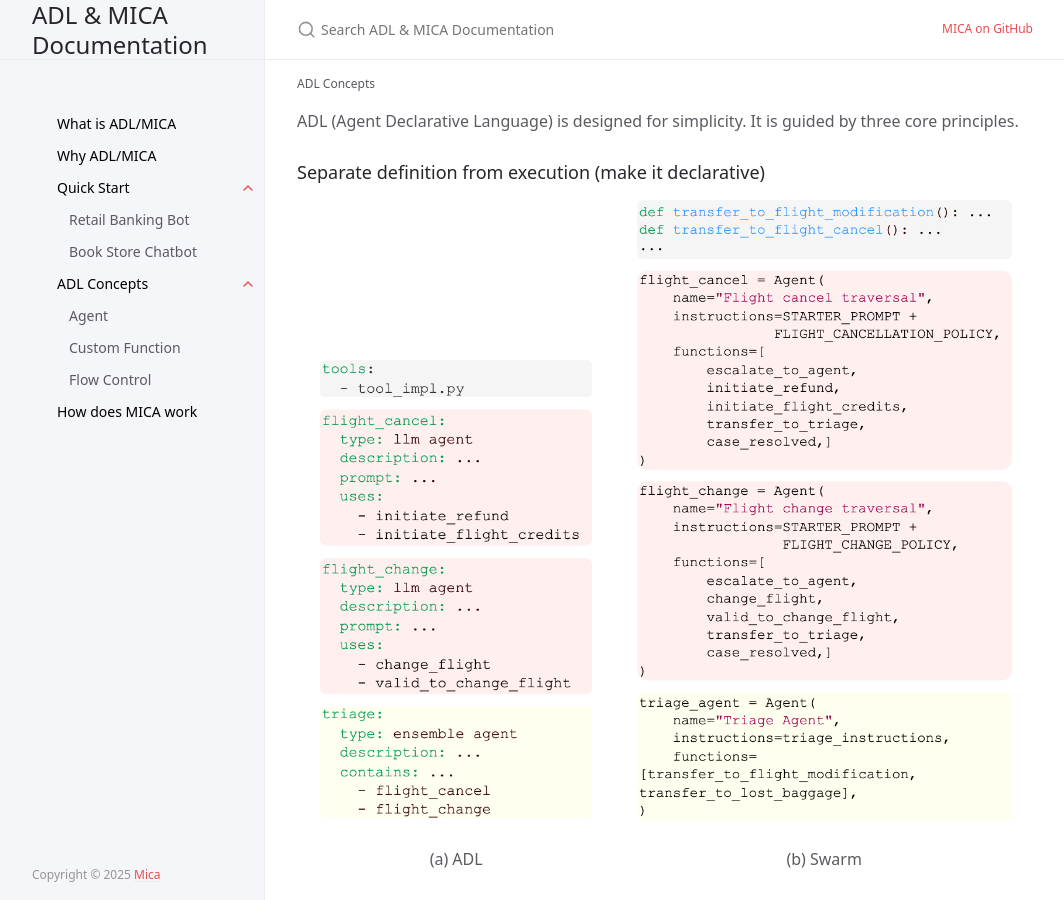
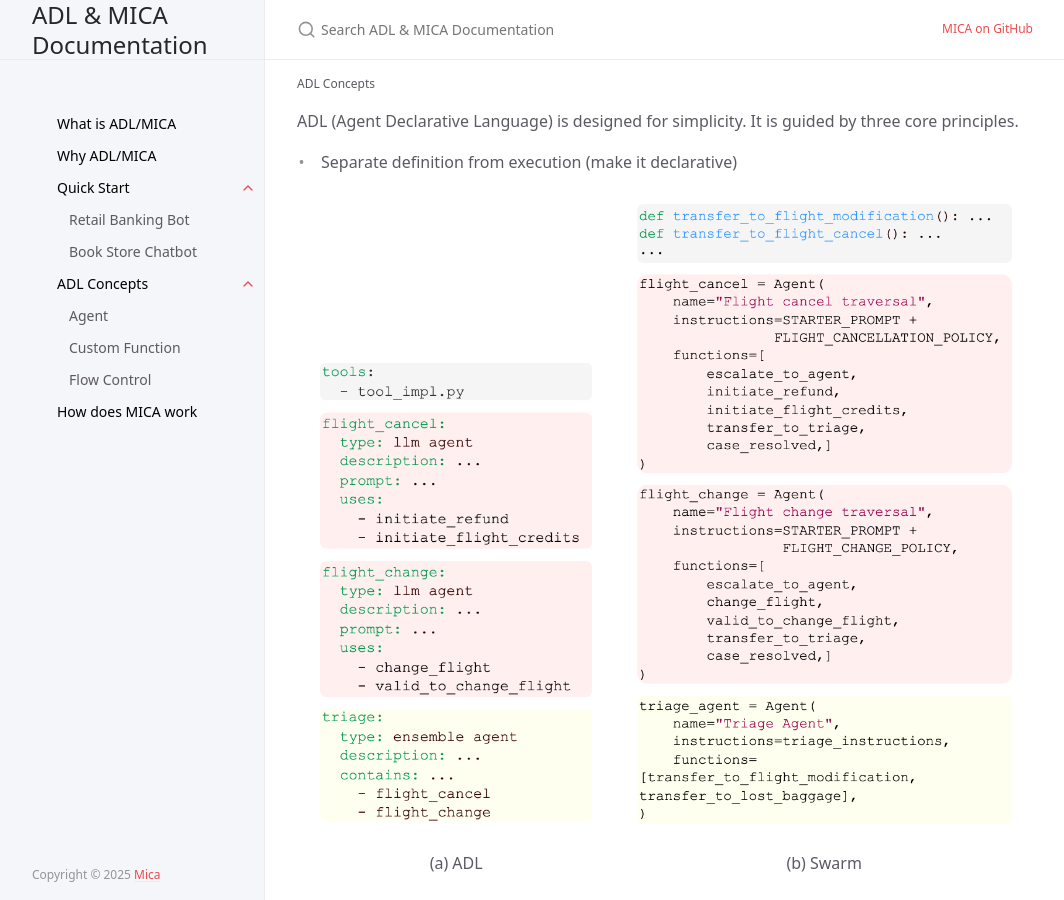
Before and after one commit to Mica-labs/Mica-labs.github.io, a Jekyll site: the page built from docs/ADL Concepts/index.md, in a window 1280 px wide and 900 px high. Shown: the whole window, without its empty margins (107-1171 px from the left). Built offline with Jekyll 4.4.1, drawn with Linux system fonts in a browser that asks for light colours; cached includes are drawn as plain includes.

```diff
--- a/docs/ADL Concepts/index.md
+++ b/docs/ADL Concepts/index.md
@@ -7,7 +7,7 @@ has_children: true
 
 ADL (Agent Declarative Language) is designed for simplicity.  It is guided by three core principles.
 
-### Separate definition from execution (make it declarative)
+* Separate definition from execution (make it declarative)
 <div style="display: flex; justify-content: space-between; align-items: flex-end; width: 100%;">
 
   <div style="flex: 1.5; text-align: center; margin: 0 10px;">
@@ -22,7 +22,7 @@ ADL (Agent Declarative Language) is designed for simplicity.  It is guided by th
 
 </div>
 
-### Program with natural language
+* Program with natural language
 <div style="display: flex; justify-content: space-between; align-items: flex-end; width: 100%;">
 
   <div style="flex: 1.5; text-align: center; margin: 0 10px;">
@@ -37,7 +37,7 @@ ADL (Agent Declarative Language) is designed for simplicity.  It is guided by th
 
 </div>
 
-### Simplify the syntax
+* Simplify the syntax
 ![example](example.png)
 
 For the complete language specification, please refer to [ADL: A Declarative Language for Agent-Based Chatbots, Sirui Zeng, Xifeng Yan, 	arXiv:2504.14787](https://arxiv.org/pdf/2504.14787).
```
